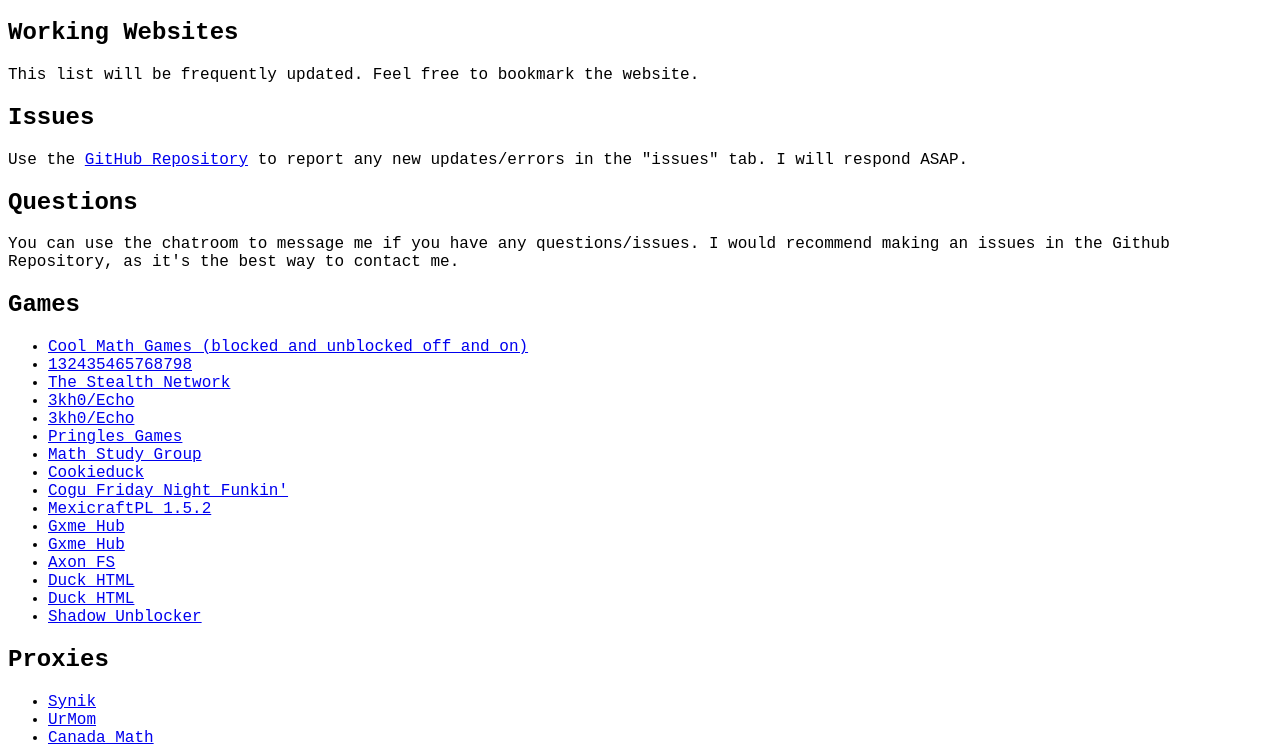
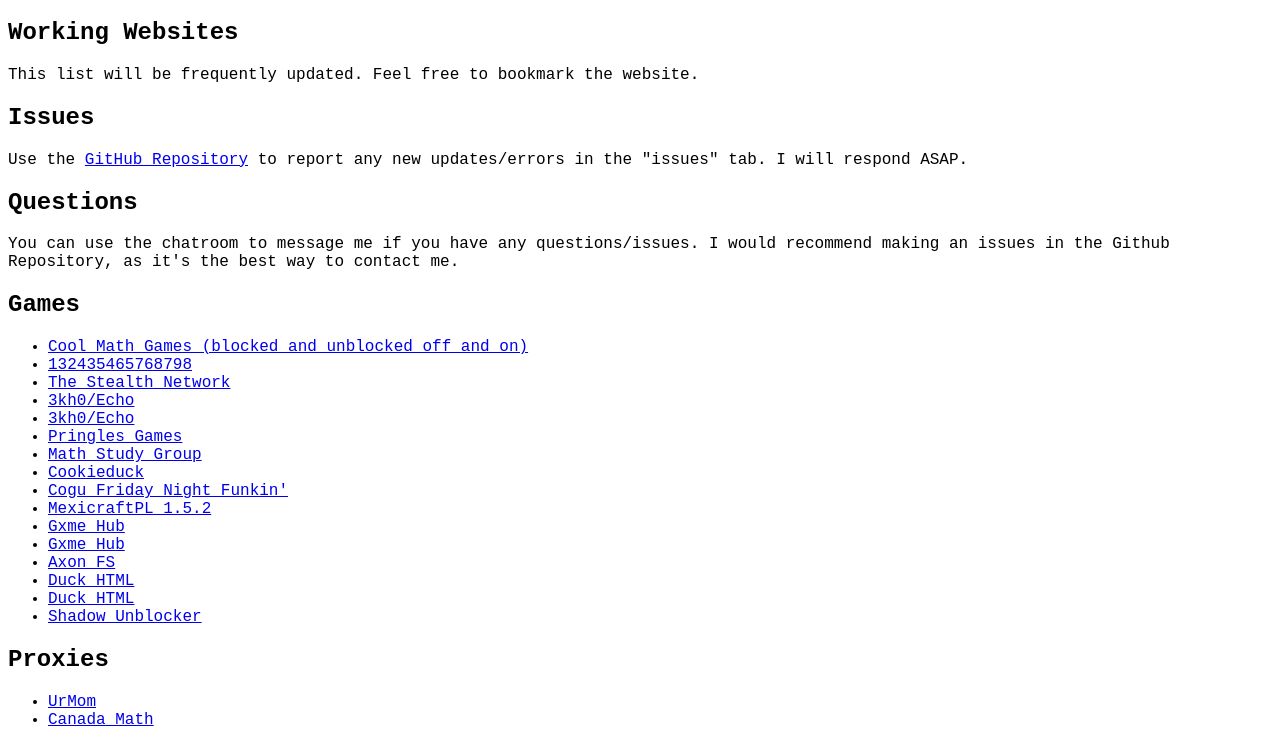
Before and after one commit to GreenSussy/greensussy.github.io, a plain HTML site: page index.html in a window 1280 px wide. Shown: the part 61-807 px from the top of the page. Drawn offline with Linux system fonts and the light colour scheme.

Commit message:
Update index.html

```diff
--- a/index.html
+++ b/index.html
@@ -32,7 +32,6 @@
 	</ul>
 	<h2>Proxies</h2>
 	<ul>
-		<li><a href="https://synik.cf/">Synik</a></li>
 		<li><a href="https://www.urmom.gq/">UrMom</a></li>
 		<li><a href="https://canadamath.azurewebsites.net/">Canada Math</a></li>
 	</ul>
```
